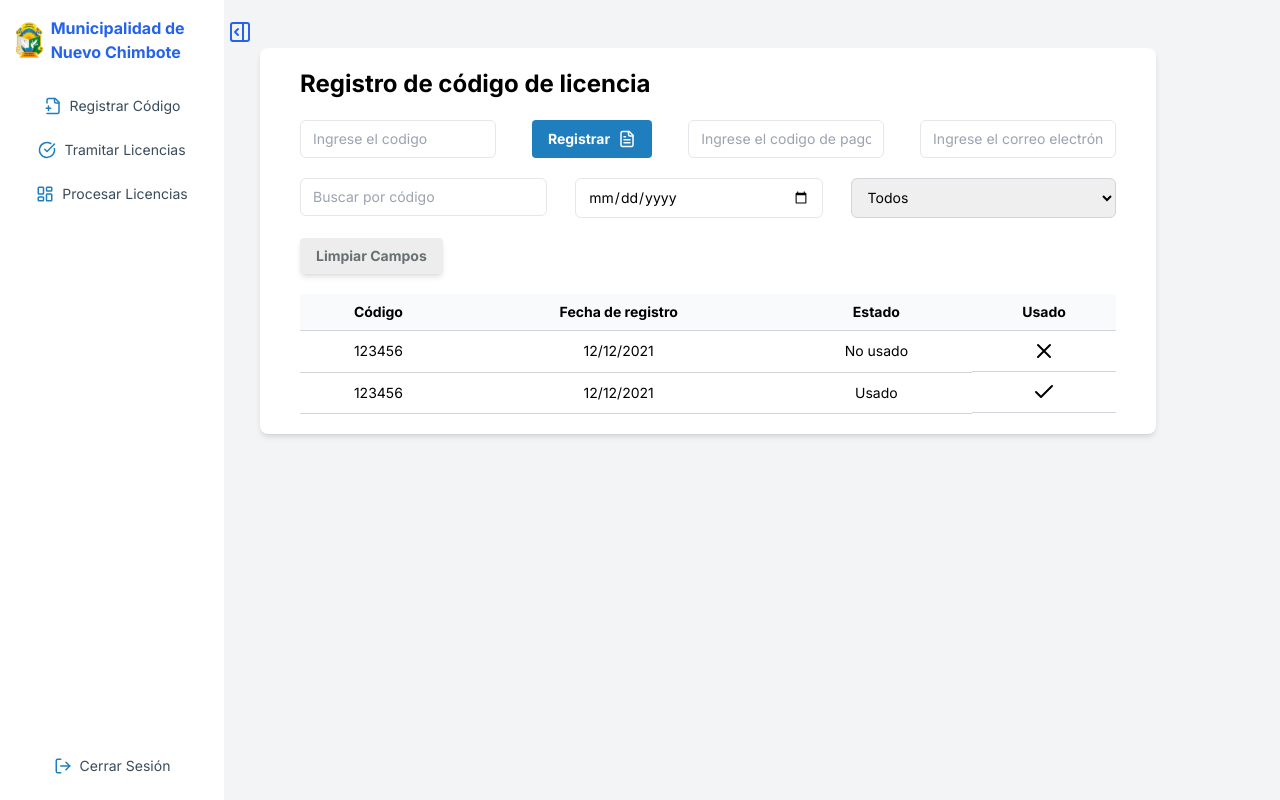
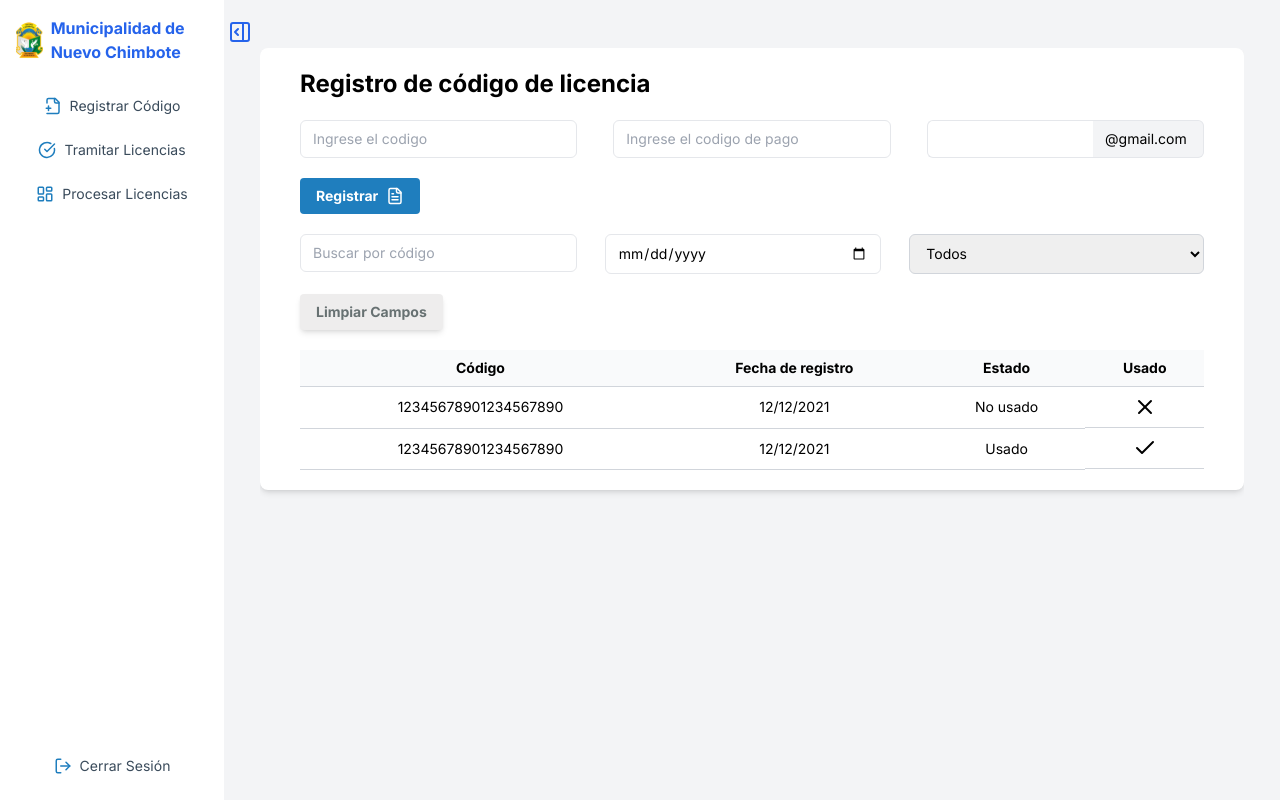
Before and after one commit to AndreeBermudez/prototipo-fronted, a React (Vite) app: page /admin/registro in a window 1280 px wide. Built offline with nearby package versions, Linux system fonts and the light colour scheme.

Commit message:
Modificando Panel de registro

```diff
--- /dev/null
+++ b/src/components/ui/InputEmail.jsx
@@ -0,0 +1,15 @@
+export const InputEmail = ({name, placeholder, className, domain = "@gmail.com", ...props }) => {
+    return (
+      <div className={`flex w-full text-sm ${className}`}>
+        <input
+          type='text'
+          name={name}
+          placeholder={placeholder}
+          className='w-[60%] px-3 py-2 border border-r-0 rounded-l-md focus-visible:outline-none focus-visible:ring-1 focus-visible:ring-ring'
+          {...props}
+        />
+        <div className="w-[40%] px-3 py-2 border border-l-0 rounded-r-md bg-gray-100 overflow-hidden">{domain}
+        </div>
+      </div>
+    );
+  };
--- a/src/components/ui/InputField.jsx
+++ b/src/components/ui/InputField.jsx
@@ -6,7 +6,7 @@ export const InputField = ({ type = "text", name, placeholder, label, className,
           type={type}
           name={name}
           placeholder={placeholder}
-          className='w-full px-3 py-2 border rounded-md focus:outline-none focus:ring focus:ring-blue-200'
+          className='w-full px-3 py-2 border rounded-md focus:outline-none focus:ring-1 focus:ring-blue-200'
           {...props}
         />
       </div>
--- a/src/private/Layout.jsx
+++ b/src/private/Layout.jsx
@@ -1,13 +1,13 @@
-import { Outlet } from "react-router-dom"
-import { Sidebar } from "../components/Sidebar"
+import { Outlet } from 'react-router-dom';
+import { Sidebar } from '../components/Sidebar';
 
 export const Layout = () => {
-  return (
-    <div className="flex">
-        <Sidebar/>
-        <main className="flex-1 mt-12 mx-9">
-            <Outlet/>
-        </main>
-    </div>
-  )
-}
+	return (
+		<div className='flex'>
+			<Sidebar />
+			<main className='flex-1 mt-12 mx-9 overflow-x-auto'>
+				<Outlet />
+			</main>
+		</div>
+	);
+};
--- a/src/private/RegistrarCodigo/RegistrarCodigo.jsx
+++ b/src/private/RegistrarCodigo/RegistrarCodigo.jsx
@@ -4,6 +4,7 @@ import { Button } from '../../components/ui/Button';
 import { SelectField } from '../../components/ui/SelectField';
 import { useState } from 'react';
 import { toast } from 'sonner';
+import { InputEmail } from '../../components/ui/InputEmail';
 
 export const RegistrarCodigo = () => {
   const [isModalOpen, setIsModalOpen] = useState(false);
@@ -15,34 +16,34 @@ export const RegistrarCodigo = () => {
     });
     setCode('');
   };
-	// const headers = ["Código", "Fecha de registro", "Estado", "Usado"];
+
   return (
-		<section className='max-w-4xl w-full bg-white px-10 py-5 rounded-lg shadow-md flex flex-col gap-5'>
+    <section className='max-w-7xl w-full bg-white px-10 py-5 rounded-lg shadow-md flex flex-col gap-5'>
       <h2 className='text-2xl font-bold text-primary'>
         Registro de código de licencia
       </h2>
-			<div className='flex justify-between text-sm gap-9'>
+      <div className='flex flex-col gap-y-5 text-sm'>
+        <div className='flex justify-between gap-9'>
           <InputField
             name='codigo'
             placeholder='Ingrese el codigo'
             value={code}
             onChange={(e) => setCode(e.target.value)}
           />
+          <InputField
+            name='pago'
+            placeholder='Ingrese el codigo de pago'
+          />
+          <InputEmail name='correo' />
+        </div>
+        <div>
           <Button
             className={'bg-primary text-white bg-[#1F7EBE]'}
             onClick={() => setIsModalOpen(true)}
             disabled={!code}>
             Registrar <FileText size={18} />
           </Button>
-				<InputField
-					name='pago'
-					placeholder='Ingrese el codigo de pago'
-				/>
-				<InputField
-					name='correo'
-					type='email'
-					placeholder='Ingrese el correo electrónico'
-				/>
+        </div>
       </div>
       <div className='flex justify-evenly text-sm gap-7'>
         <InputField name='b-codigo' placeholder='Buscar por código' />
@@ -61,43 +62,42 @@ export const RegistrarCodigo = () => {
           Limpiar Campos
       </Button>
       </div>
-				<div className='w-full'>
-					<table className='w-full border border-none text-sm'>
+      <div className='w-full overflow-x-auto'>
+        <table className='min-w-full border border-none text-sm'>
           <thead className='bg-[#F9FAFB]'>
             <tr className='font-semibold'>
-								<th className='border-b border-gray-300 p-2'>Código</th>
-								<th className='border-b border-gray-300 p-2'>Fecha de registro</th>
-								<th className='border-b border-gray-300 p-2'>Estado</th>
-								<th className='border-b border-gray-300 p-2'>Usado</th>
+              <th className='border-b border-gray-300 p-2 whitespace-nowrap'>Código</th> {/* Añadido whitespace-nowrap */}
+              <th className='border-b border-gray-300 p-2 whitespace-nowrap'>Fecha de registro</th>
+              <th className='border-b border-gray-300 p-2 whitespace-nowrap'>Estado</th>
+              <th className='border-b border-gray-300 p-2 whitespace-nowrap'>Usado</th>
             </tr>
           </thead>
           <tbody>
             <tr>
-								<td className='border-b border-gray-300 text-center p-2'>123456</td>
-								<td className='border-b border-gray-300 text-center p-2'>
+              <td className='border-b border-gray-300 text-center p-2 whitespace-nowrap'>12345678901234567890</td> {/* Añadido whitespace-nowrap */}
+              <td className='border-b border-gray-300 text-center p-2 whitespace-nowrap'>
                 12/12/2021
               </td>
-								<td className='border-b border-gray-300 text-center p-2'>
+              <td className='border-b border-gray-300 text-center p-2 whitespace-nowrap'>
                 No usado
               </td>
-								<td className='border-b border-gray-300 text-center p-2 flex justify-center'>
+              <td className='border-b border-gray-300 text-center p-2 whitespace-nowrap flex justify-center'>
                 <X />
               </td>
             </tr>
             <tr>
-								<td className='border-b border-gray-300 text-center p-2'>123456</td>
-								<td className='border-b border-gray-300 text-center p-2'>
+              <td className='border-b border-gray-300 text-center p-2 whitespace-nowrap'>12345678901234567890</td>
+              <td className='border-b border-gray-300 text-center p-2 whitespace-nowrap'>
                 12/12/2021
               </td>
-								<td className='border-b border-gray-300 text-center p-2'>Usado</td>
-								<td className='border-b border-gray-300 text-center p-2 flex justify-center'>
+              <td className='border-b border-gray-300 text-center p-2 whitespace-nowrap'>Usado</td>
+              <td className='border-b border-gray-300 text-center p-2 whitespace-nowrap flex justify-center'>
                 <Check />
               </td>
             </tr>
           </tbody>
         </table>
       </div>
-			{/* Para abrir la modal */}
       {isModalOpen && (
         <div className='fixed inset-0 flex items-center justify-center bg-black/50'>
           <div className='bg-white flex flex-col p-6 w-[500px] rounded-lg shadow-lg gap-y-6'>
--- a/src/private/TramitarLicencias/TramitarLicencias.jsx
+++ b/src/private/TramitarLicencias/TramitarLicencias.jsx
@@ -35,42 +35,43 @@ export const TramitarLicencias = () => {
         <div>
           <Button className={"bg-[#EEEDED] text-[#677172] shadow-md"}>Limpiar Campos</Button>
         </div>
+        <div className="w-full overflow-x-auto ">
           <table className="w-full border border-none text-sm">
             <thead className="bg-[#F9FAFB]">
               <tr className="font-semibold">
-              <th className="border-b border-gray-300 p-2">Fecha</th>
-              <th className="border-b border-gray-300 p-2">Código</th>
-              <th className="border-b border-gray-300 p-2">Razón Social</th>
-              <th className="border-b border-gray-300 p-2">Estado</th>
-              <th className="border-b border-gray-300 p-2">Acciones</th>
+                <th className="border-b border-gray-300 p-2 whitespace-nowrap">Fecha</th>
+                <th className="border-b border-gray-300 p-2 whitespace-nowrap">Código</th>
+                <th className="border-b border-gray-300 p-2 whitespace-nowrap">Razón Social</th>
+                <th className="border-b border-gray-300 p-2 whitespace-nowrap">Estado</th>
+                <th className="border-b border-gray-300 p-2 whitespace-nowrap">Acciones</th>
               </tr>
             </thead>
             <tbody>
               <tr>
-              <td className="border-b border-gray-300 text-center p-2">12/12/2021</td>
-              <td className="border-b border-gray-300 text-center p-2">123456</td>
-              <td className="border-b border-gray-300 text-center p-2">Empresa ABC</td>
-              <td className="border-b border-gray-300 text-center p-2">
+                <td className="border-b border-gray-300 text-center p-2 whitespace-nowrap">12/12/2021</td>
+                <td className="border-b border-gray-300 text-center p-2 whitespace-nowrap">123456</td>
+                <td className="border-b border-gray-300 text-center p-2 whitespace-nowrap">Empresa ABC</td>
+                <td className="border-b border-gray-300 text-center p-2 whitespace-nowrap">
                   <div className="flex justify-center items-center">
                     <EstadoTramite type={'tramite'} />
                   </div>
                 </td>
-              <td className="border-b border-gray-300 text-center p-2">
+                <td className="border-b border-gray-300 text-center p-2 whitespace-nowrap">
                   <div className="flex justify-center items-center">
                     <ButtonIconAction Icon={Printer} colorIcon={'#1F7EBE'} colorBg={'#DBEAFE'} />
                   </div>
                 </td>
               </tr>
               <tr>
-              <td className="border-b border-gray-300 text-center p-2">12/12/2021</td>
-              <td className="border-b border-gray-300 text-center p-2">123456</td>
-              <td className="border-b border-gray-300 text-center p-2">Empresa ABC</td>
-              <td className="border-b border-gray-300 text-center p-2">
+                <td className="border-b border-gray-300 text-center p-2 whitespace-nowrap">12/12/2021</td>
+                <td className="border-b border-gray-300 text-center p-2 whitespace-nowrap">123456</td>
+                <td className="border-b border-gray-300 text-center p-2 whitespace-nowrap">Empresa ABC</td>
+                <td className="border-b border-gray-300 text-center p-2 whitespace-nowrap">
                   <div className="flex justify-center items-center">
                     <EstadoTramite type={'rechazado'} />
                   </div>
                 </td>
-              <td className="border-b border-gray-300 text-center p-2">
+                <td className="border-b border-gray-300 text-center p-2 whitespace-nowrap">
                   <div className="flex justify-center items-center">
                     <ButtonIconAction Icon={Printer} colorIcon={'#1F7EBE'} colorBg={'#DBEAFE'} />
                   </div>
@@ -78,6 +79,7 @@ export const TramitarLicencias = () => {
               </tr>
             </tbody>
           </table>
+        </div>
       </section>
     </div>
   );
```
Lines whose indentation alone changed are shown as unchanged.
